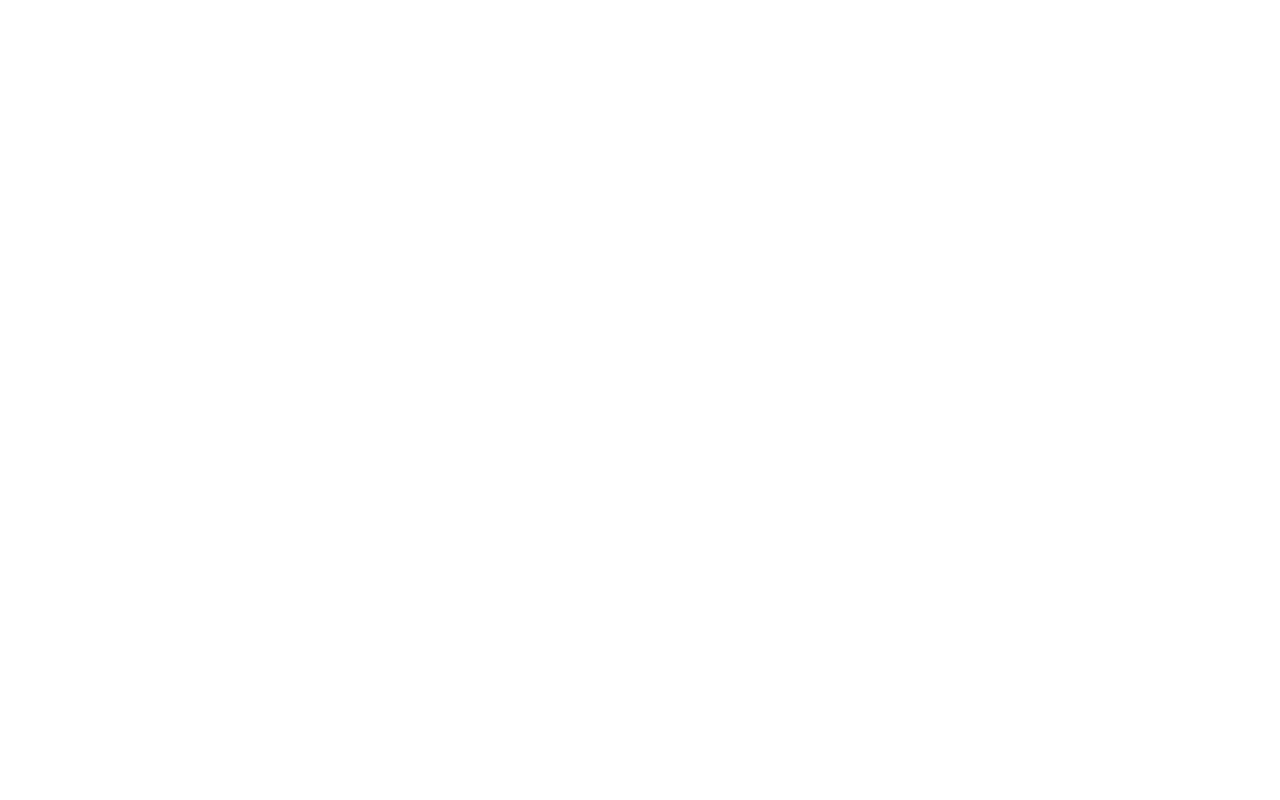
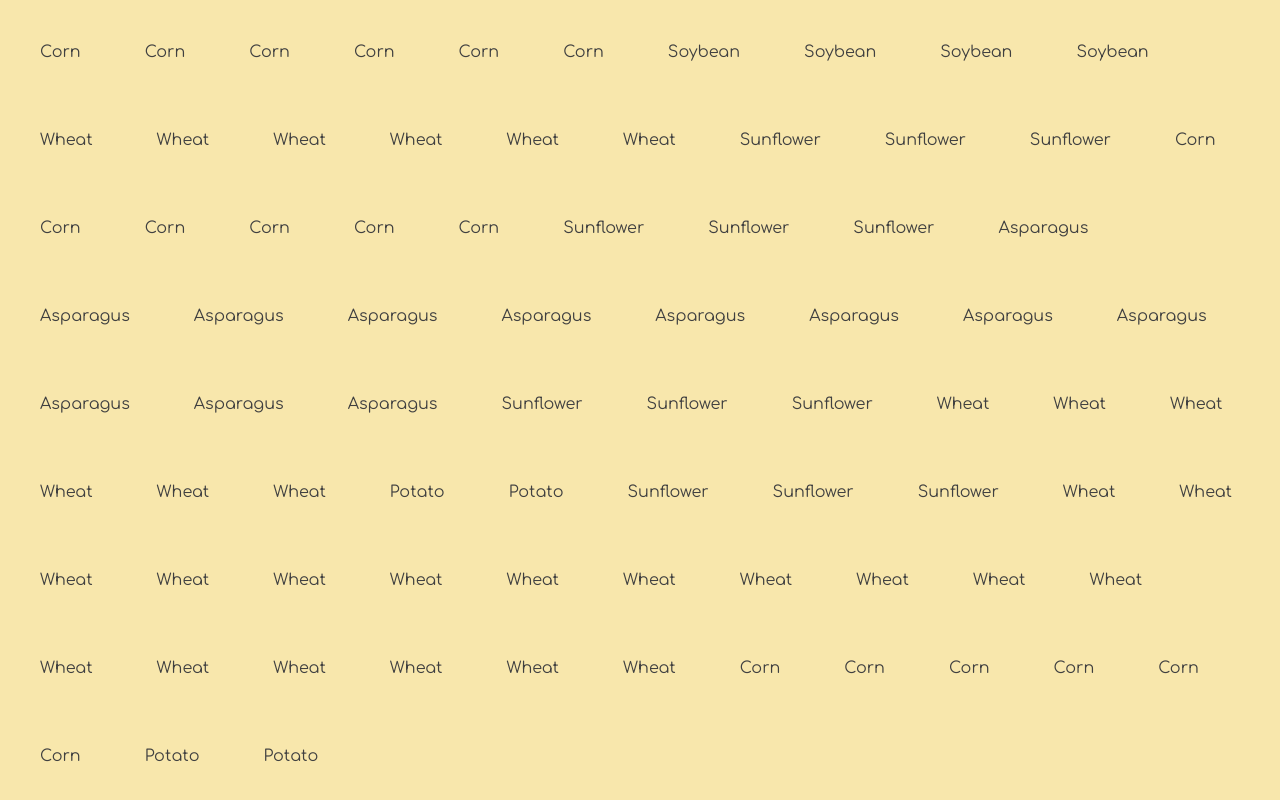
Before and after one commit to NSS-Day-Cohort-74/Modern-Farm-client-ildioa, a website with bundled scripts: page src/index.html in a window 1280 px wide. Built offline with nearby package versions, Linux system fonts and the light colour scheme; a web font is replaced by a local one.

Commit message:
final commit

```diff
--- a/src/index.html
+++ b/src/index.html
@@ -4,6 +4,7 @@
         <meta charset="utf-8">
         <title>Nashville Software School</title>
         <link rel="stylesheet" href="./styles/main.css">
+        <link rel="stylesheet" href="./styles/layout.css">
     </head>
 
     <body>
--- a/src/scripts/catalog.js
+++ b/src/scripts/catalog.js
@@ -0,0 +1,5 @@
+export const Catalog = (harvestedPlants) =>
+    harvestedPlants.map((plant) => `
+<section class="plant">${plant.type}</section>
+`
+).join("");
--- a/src/scripts/field.js
+++ b/src/scripts/field.js
@@ -9,4 +9,5 @@ export const addPlant = (seedObj) => {
 	}
 };
 
-export const usePlants = () => plantsInField.map((plant) => plant);
+//export const usePlants = () => plantsInField.map((plant) => plant);
+export const usePlants = () => structuredClone(plantsInField);
--- a/src/scripts/main.js
+++ b/src/scripts/main.js
@@ -1,15 +1,28 @@
+//Import necessary functions
 import { usePlants } from "./field.js";
 import {plantSeeds} from "./tractor.js";
 import { createPlan } from "./plan.js"
 import { harvestPlants } from "./harvester.js";
+import { Catalog } from "./catalog.js";
+//Store Dom reference to Container element
 const htmlContainer = document.querySelector(".container");
 //console.log("Welcome to the main module")
 
+//Store yearly plan Nested Array in Variable
 const yearlyPlan = createPlan();
+
+// take in yearlyPlan and push every item to plantsInField Array
 plantSeeds(yearlyPlan);
 
+//store copy of plantsInField Array
 const plantsInField = usePlants();
-console.log(plantsInField)
 
-const postHarvest = harvestPlants(plantsInField);
-console.log(postHarvest)
+// take in plantsInField and return new Array of harvested plants
+const harvestedPlants = harvestPlants(plantsInField);
+
+// take in harvestedPlants Array and generate html element for every index,
+// storing that element in a new array and joining that Array to create html string to return
+const plantHtml = Catalog(harvestedPlants);
+
+// assigning innerHTML of container Element to the plantHTML string
+htmlContainer.innerHTML = plantHtml;
--- a/src/scripts/tractor.js
+++ b/src/scripts/tractor.js
@@ -1,3 +1,4 @@
+//Import necessary functions
 import { addPlant } from "./field.js";
 import { createAsparagus } from "./seeds/asparagus.js";
 import { createCorn } from "./seeds/corn.js";
@@ -6,6 +7,7 @@ import { createSoybean } from "./seeds/soybean.js";
 import { createSunflower } from "./seeds/sunflower.js";
 import { createWheat } from "./seeds/wheat.js";
 
+//
 export const plantSeeds = (createPlanArry) => {
 	for (const row of createPlanArry) {
 		for (const plant of row) {
--- /dev/null
+++ b/src/styles/layout.css
@@ -0,0 +1,10 @@
+.container {
+    display: flex;
+    flex-wrap: wrap;
+    flex-direction: row;
+    flex-basis: 50%;
+}
+
+.plant {
+    margin: 2rem;
+}
--- a/src/styles/main.css
+++ b/src/styles/main.css
@@ -9,8 +9,11 @@ select,
 textarea {
 	color: #404040;
 	font-family: "Comfortaa", Arial, sans-serif;
-	font-size: 14px;
+	font-size: 16px;
 	line-height: 1.5;
+}
+html {
+    background-color: rgb(248, 231, 172);
 }
 
 h1,h2,h3,h4,h5,h6 {
```
